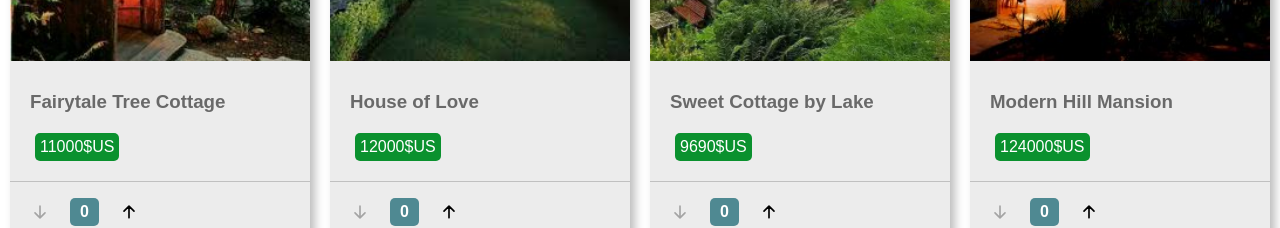
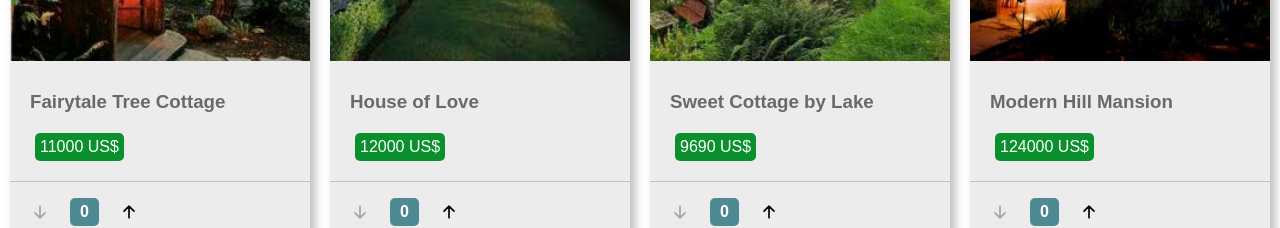
Before and after one commit to Zeinab-Mahjoub/Static_Blog_ReactJS, a React (Create React App) app: page / in a window 1280 px wide. Shown: the part 1240-1468 px from the top of the page. Built offline with nearby package versions, Linux system fonts and the light colour scheme.

Commit message:
fix: fixed use

```diff
--- a/src/components/Card.js
+++ b/src/components/Card.js
@@ -13,19 +13,15 @@ export default class Card extends Component {
 
   arrowDownHandler = () => {
     if (this.state.counter === 0) return;
-    this.setState((prevState) => {
-      this.setState({
-        counter: prevState.counter - 1,
-      });
-    });
+    this.setState((prevState) => ({
+      counter: prevState.counter - 1,
+    }));
   };
 
   arrowUpHandler = () => {
-    this.setState((prevState) =>
-      this.setState({
-        counter: prevState.counter + 1,
-      })
-    );
+    this.setState((prevState) => ({
+      counter: prevState.counter + 1,
+    }));
   };
 
   render() {
@@ -37,11 +33,13 @@ export default class Card extends Component {
         <img src={image} alt="cottage" />
         <div>
           <h3>{name}</h3>
-          <p>{cost}</p>
+          <p>
+            {counter ? `${Number(cost.split(" ")[0]) * counter} US$` : cost}
+          </p>
         </div>
         <div className={styles.counter}>
           <img
-            className={!this.state.counter && styles.deactivated}
+            className={!counter ? styles.deactivated : ""}
             src={DownArrowSVG}
             alt="arrow-down"
             onClick={this.arrowDownHandler}
--- a/src/components/Cards.js
+++ b/src/components/Cards.js
@@ -11,10 +11,10 @@ export default class Cards extends Component {
   render() {
     return (
       <div className={styles.container}>
-        <Card image={Image1} name="Fairytale Tree Cottage" cost="11000$US" />
-        <Card image={Image7} name="House of Love" cost="12000$US" />
-        <Card image={Image3} name="Sweet Cottage by Lake" cost="9690$US" />
-        <Card image={Image8} name="Modern Hill Mansion" cost="124000$US" />
+        <Card image={Image1} name="Fairytale Tree Cottage" cost="11000 US$" />
+        <Card image={Image7} name="House of Love" cost="12000 US$" />
+        <Card image={Image3} name="Sweet Cottage by Lake" cost="9690 US$" />
+        <Card image={Image8} name="Modern Hill Mansion" cost="124000 US$" />
       </div>
     );
   }
```
